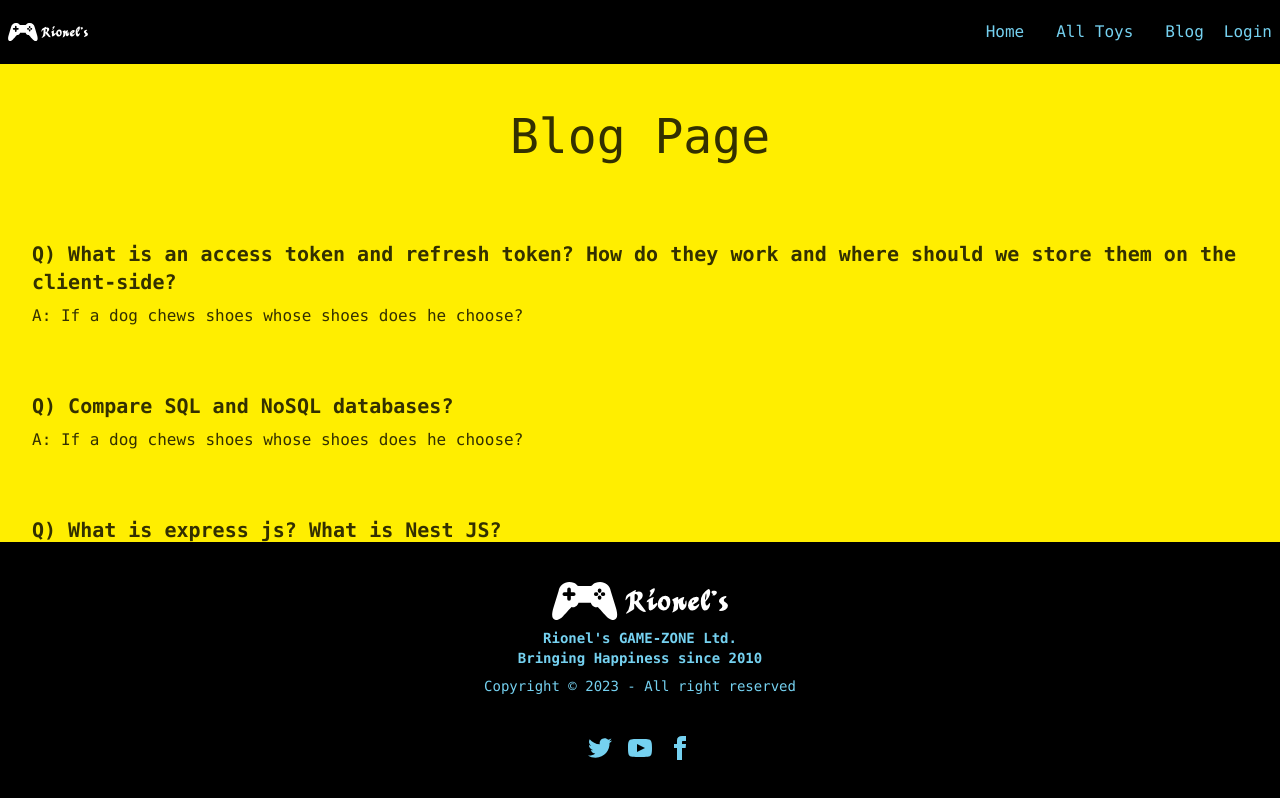
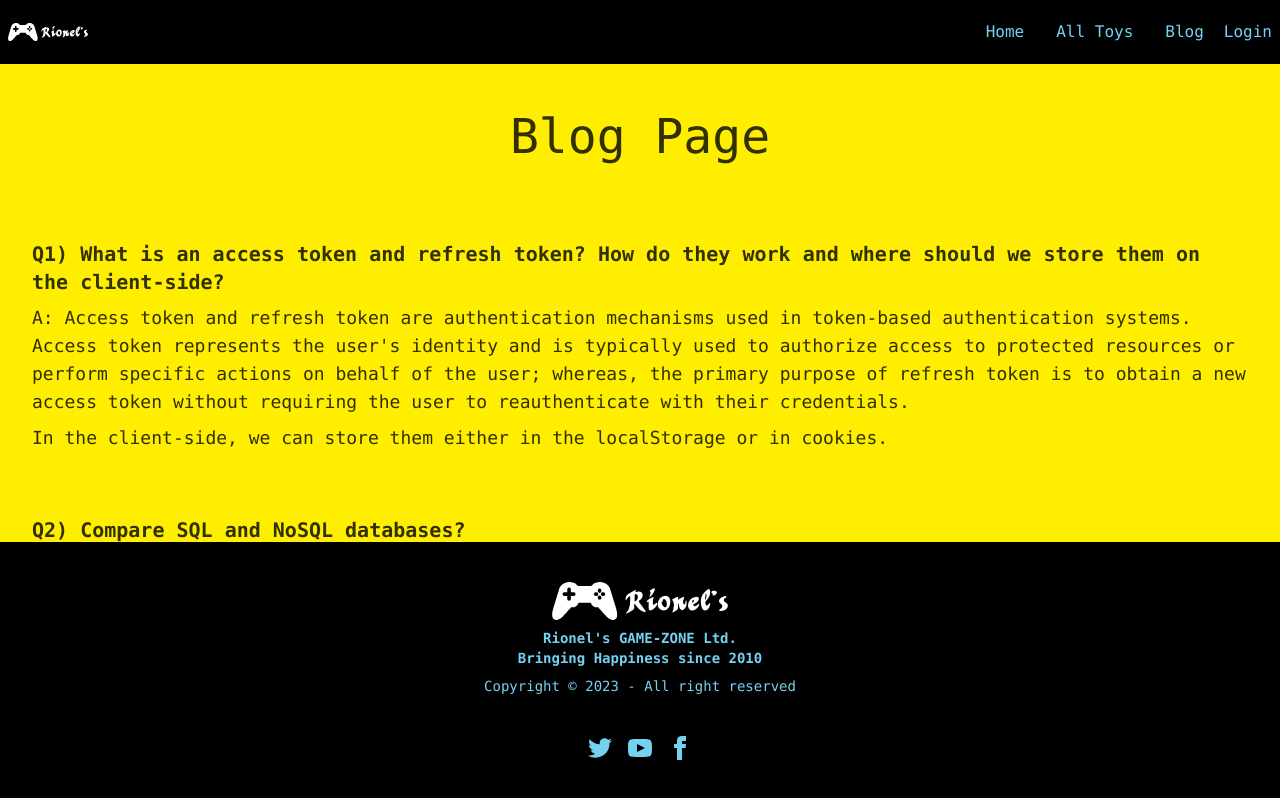
Before and after one commit to RionelxSlovesky/Rionels-GameZone, a React (Vite) app in the folder Rionels/: page /blog in a window 1280 px wide. Shown: the top 798 px of the page. Built offline with nearby package versions, Linux system fonts and the light colour scheme; no server answers.

Commit message:
Answered The Blog Questions
Answered the questions in the blog page

```diff
--- a/Rionels/src/Pages/Blog/Blog.jsx
+++ b/Rionels/src/Pages/Blog/Blog.jsx
@@ -4,26 +4,33 @@ const Blog = () => {
       <h1 className="text-center text-5xl my-12">Blog Page</h1>
       <div className="card w-full bg-base-100 shadow-xl">
         <div className="card-body">
-          <h2 className="card-title">Q) What is an access token and refresh token? How do they work and where should we store them on the client-side?</h2>
-          <p>A: If a dog chews shoes whose shoes does he choose?</p>
+          <h2 className="card-title">Q1) What is an access token and refresh token? How do they work and where should we store them on the client-side?</h2>
+          <p className="text-lg">A: Access token and refresh token are authentication mechanisms used in token-based authentication systems. Access token represents the user's identity and is typically used to authorize access to protected resources or perform specific actions on behalf of the user; whereas, the primary purpose of refresh token is to obtain a new access token without requiring the user to reauthenticate with their credentials.</p>
+          <p className="text-lg">In the client-side, we can store them either in the localStorage or in cookies.</p>
         </div>
       </div>
       <div className="card w-full bg-base-100 shadow-xl">
         <div className="card-body">
-          <h2 className="card-title">Q) Compare SQL and NoSQL databases?</h2>
-          <p>A: If a dog chews shoes whose shoes does he choose?</p>
+          <h2 className="card-title">Q2) Compare SQL and NoSQL databases?</h2>
+          <p className="text-lg">A: Differences between SQL and NoSQL databases:</p>
+          <ol className="list-decimal list-inside">
+            <li className="text-lg">SQL databases follow a tabular structure, where data is organized into tables with predefined schemas; whereas, NoSQL databases employ various data models, such as key-value, document, columnar, or graph.</li>
+            <li className="text-lg">SQL databases traditionally scale vertically, meaning they require more powerful hardware to handle increased workloads. On the other hand, NoSQL databases are designed for horizontal scalability, allowing them to handle large amounts of data and high traffic by distributing the workload across multiple nodes or servers.</li>
+          </ol>
         </div>
       </div>
       <div className="card w-full bg-base-100 shadow-xl">
         <div className="card-body">
-          <h2 className="card-title">Q) What is express js? What is Nest JS?</h2>
-          <p>A: If a dog chews shoes whose shoes does he choose?</p>
+          <h2 className="card-title">Q3) What is express js? What is Nest JS?</h2>
+          <p className="text-lg">A: ExpresJS is a web application framework for NodeJS. It is designed specifically to simplify the process of building web applications by providing a straightforward and unopinionated approach.</p>
+          <p className="text-lg">NextJS is a React framework for building server-side rendered and statically generated web applications. It further enhances the development experiences and optimizes performance.</p>
         </div>
       </div>
       <div className="card w-full bg-base-100 shadow-xl">
         <div className="card-body">
-          <h2 className="card-title">Q) What is MongoDB aggregate and how does it work?</h2>
-          <p>A: If a dog chews shoes whose shoes does he choose?</p>
+          <h2 className="card-title">Q4) What is MongoDB aggregate and how does it work?</h2>
+          <p className="text-lg">A: MongoDB aggregates are operations to perform data processing and transformation tasks on a collection of documents.</p>
+          <p className="text-lg">The aggregate operation in MongoDB works by taking a collection of documents as input and applying a sequence of stages to process and transform the data. Each stage performs a specific operation on the documents and passes the result to the next stage in the pipeline.</p>
         </div>
       </div>
     </>
```
